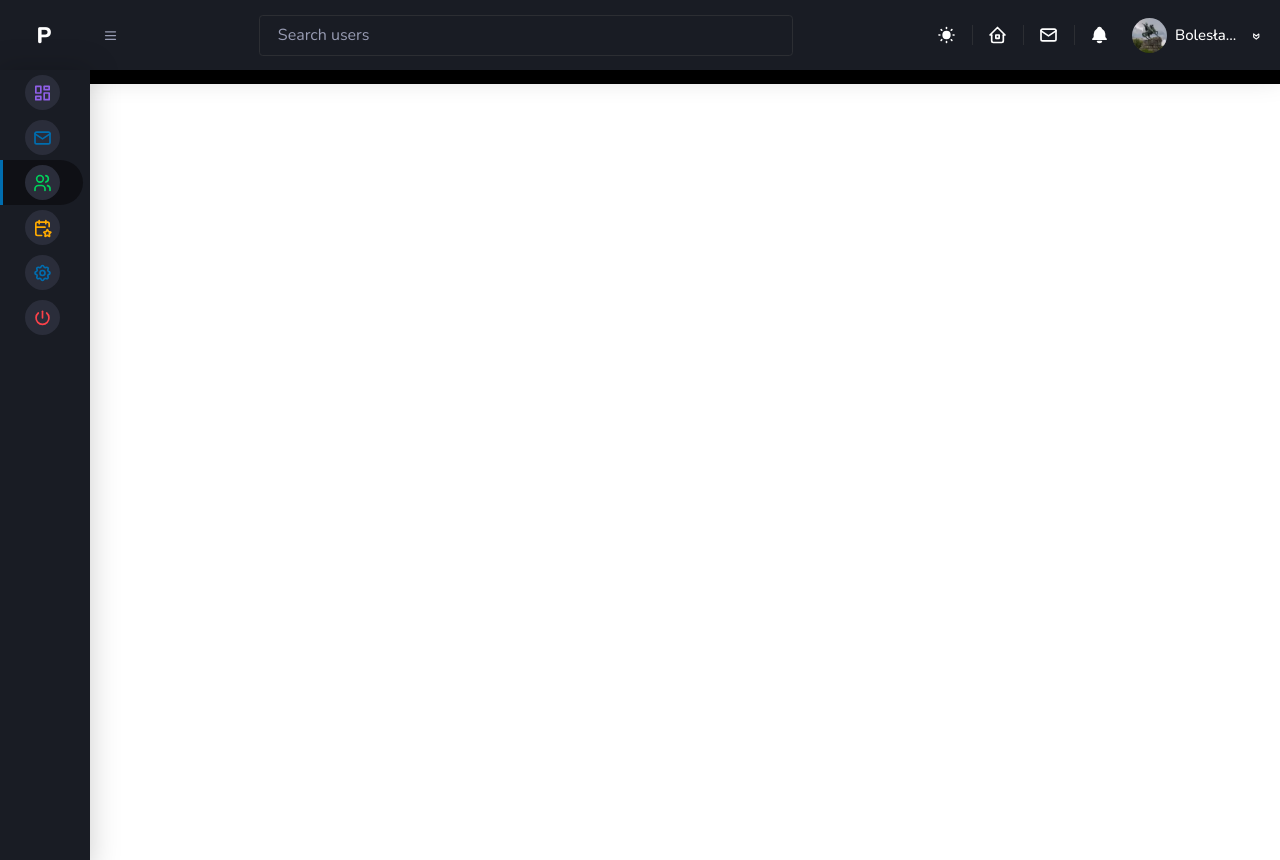
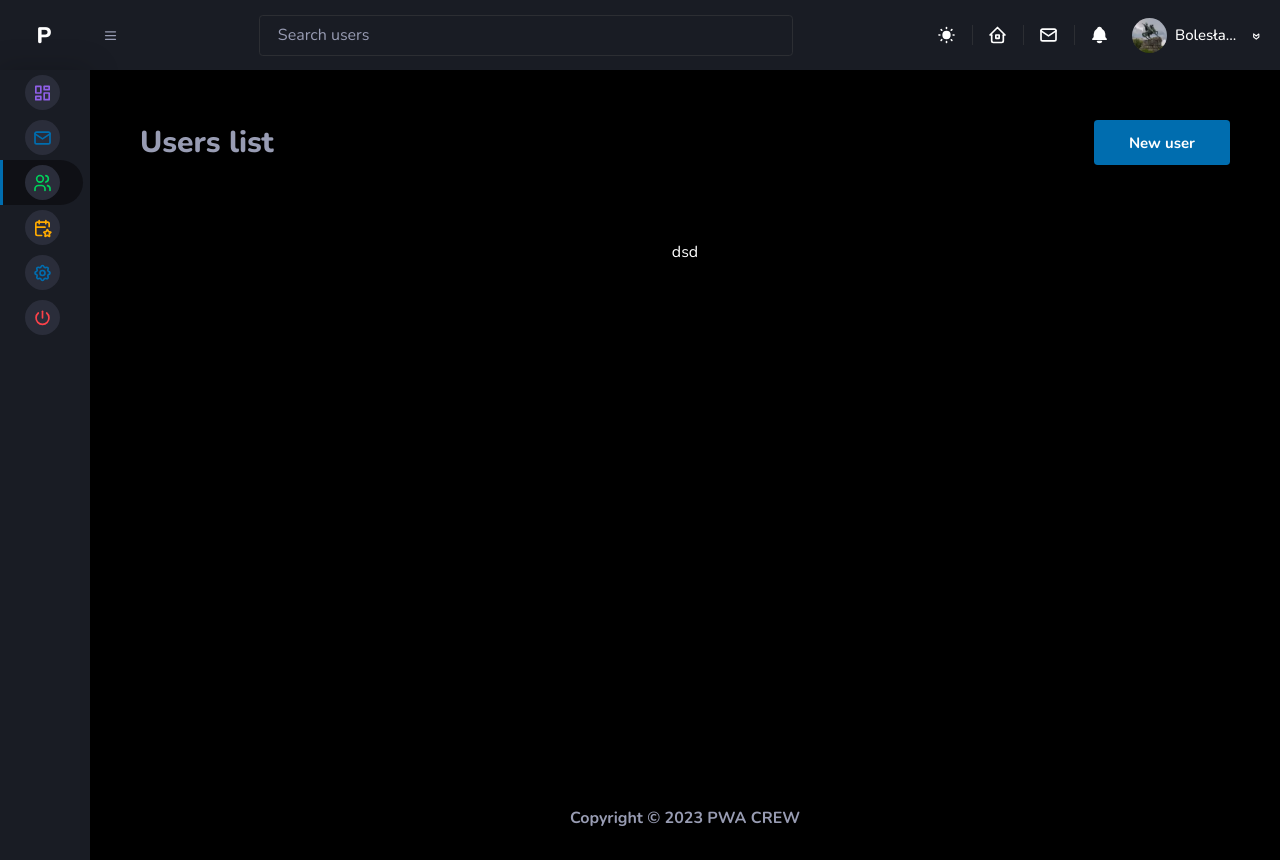
Before and after one commit to hadamalush/pwa-crew-admin-dashboard, a React (Vite) app: page /users in a window 1280 px wide. Before the commit the page ends 800 px from the top, so only its background shows below. Built offline with nearby package versions, Linux system fonts and the light colour scheme.

Commit message:
feat: added users page

```diff
--- a/src/components/transitions/Inbox/MessageListDetails.tsx
+++ b/src/components/transitions/Inbox/MessageListDetails.tsx
@@ -2,7 +2,7 @@ import { useGlobalSelector } from "../../../global/hooks";
 import { cn } from "../../../util/utils";
 import { basicVariant } from "../../variants/variants";
 import { useParams } from "react-router";
-import ToolbarInboxDetails from "../ToolbarInboxDetails";
+import ToolbarInboxDetails from "./ToolbarInboxDetails";
 import MessageItemDetails from "./MessageItemDetails";
 import { DUMMY_SENTMESSAGES } from "../dummy-items";
 import NewMessage from "./NewMessage";
--- a/src/layouts/InboxLayout.tsx
+++ b/src/layouts/InboxLayout.tsx
@@ -4,7 +4,7 @@ import { useGlobalSelector } from "../global/hooks";
 import { cn } from "../util/utils";
 import Main from "../components/Common/Main";
 import Navbar from "../components/Common/Navigation/Navbar";
-import ToolbarInbox from "../components/transitions/ToolbarInbox";
+import ToolbarInbox from "../components/transitions/Inbox/ToolbarInbox";
 import usePage from "../hooks/usePage";
 import { useDispatch } from "react-redux";
 import { resetCurrentPage } from "../global/message-slice";
--- a/src/pages/UsersPage.tsx
+++ b/src/pages/UsersPage.tsx
@@ -1,5 +1,24 @@
+import Main from "../components/Common/Main";
+import Button from "../components/UI/Button";
+import Container from "../components/UI/Container";
+import Heading from "../components/UI/Heading";
+
 const UsersPage = () => {
-  return <div>UsersPage</div>;
+  return (
+    <Main>
+      <Container as="section" variant="flex" className="justify-start p-20">
+        <Heading as="h1" className="text-3xl md:text-5xl dark:text-textPrimary">
+          Users list
+        </Heading>
+        <Button variant="default" className="ml-auto px-4 md:text-2xl font-semibold" size="big">
+          New user
+        </Button>
+      </Container>
+      <Container variant="wrapper" as="section" className="p-0 md:p-10 ">
+        dsd
+      </Container>
+    </Main>
+  );
 };
 
 export default UsersPage;
```
Also changed, not shown: src/App.tsx (+11 -11 lines), src/components/transitions/Inbox/ToolbarInbox.tsx (renamed from src/components/transitions/ToolbarInbox.tsx, +9 -9 lines), src/components/transitions/Inbox/ToolbarInboxDetails.tsx (renamed from src/components/transitions/ToolbarInboxDetails.tsx, +4 -4 lines).
